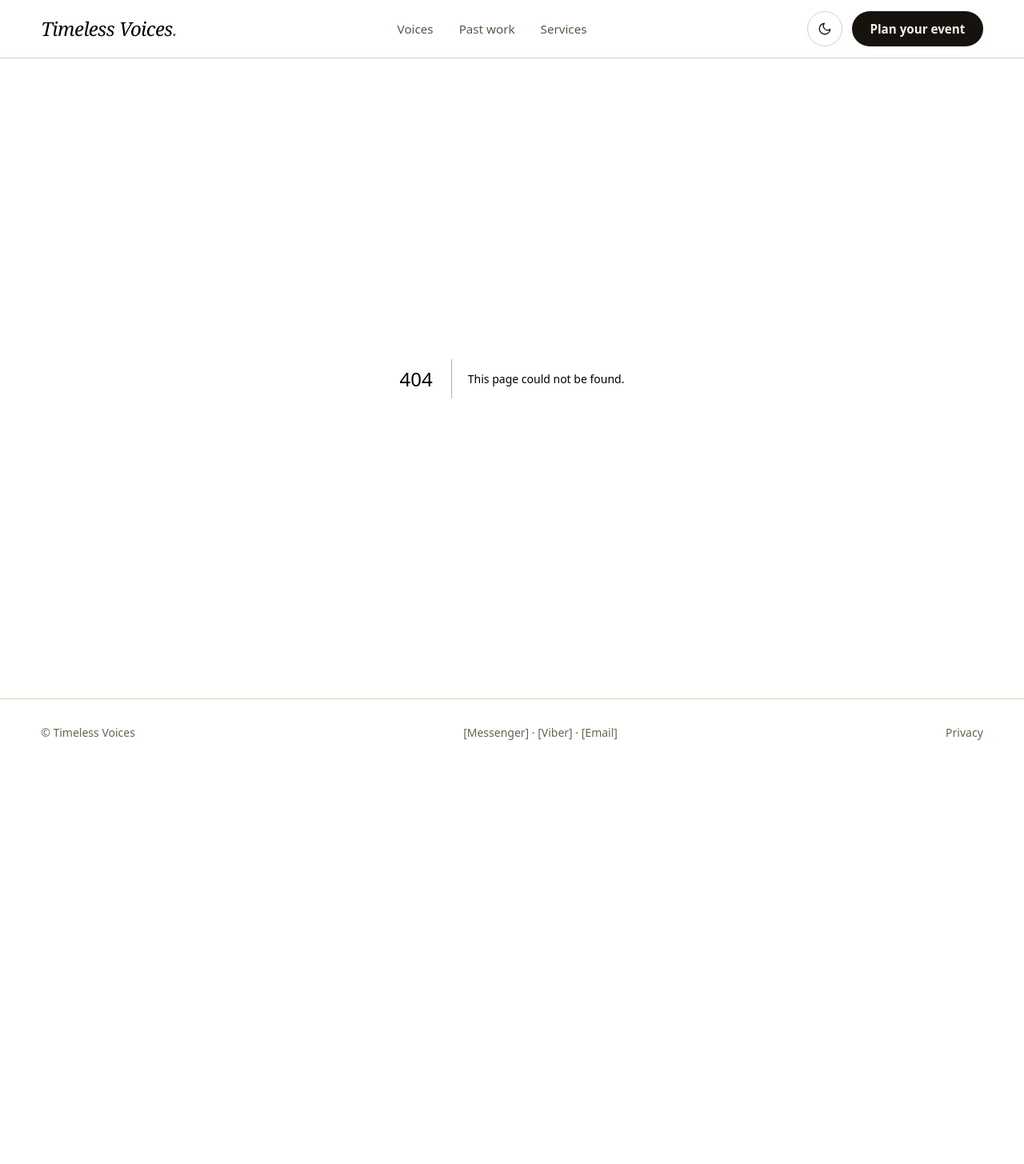
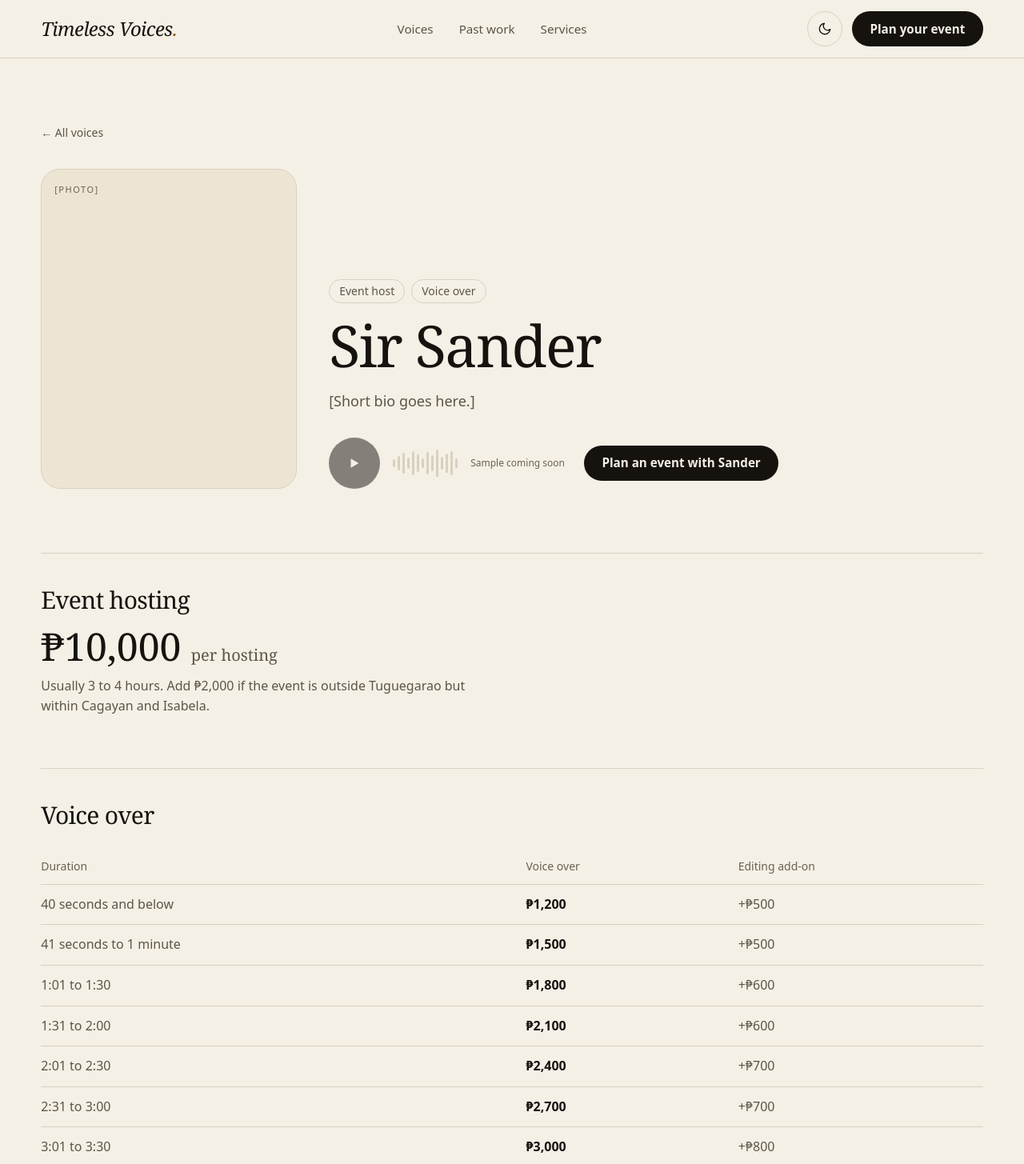
Before and after one commit to Dell015/Timeless-Voice, a Next.js app: page /talent/sir-sander in a window 1280 px wide. Before the commit this address had no page. Shown: the top 1455 px of the page at 80% size. Before the commit the page ends 958 px from the top, so only its background shows below. Built offline with nearby package versions, Linux system fonts and the light colour scheme.

Commit message:
feat: add privacy page and talent data structure with initial talent details

```diff
--- /dev/null
+++ b/src/app/privacy/page.tsx
@@ -0,0 +1,30 @@
+import type { Metadata } from "next";
+
+export const metadata: Metadata = { title: "Privacy" };
+
+const sections: [string, string][] = [
+  ["What we collect", "When you send an inquiry or plan an event, we collect the details you enter: your name, contact details, event date and place, and what you need. [Confirm the final list of fields.]"],
+  ["Why we collect it", "To pass your request to the talent you chose, reply to you, and arrange your booking. We do not use it for anything unrelated."],
+  ["Who sees it", "The talent you contacted and the site team. We do not sell your details. [Confirm service providers, such as hosting and email.]"],
+  ["How long we keep it", "[Decide a retention period.] You can ask us to correct or delete your details at any time."],
+  ["Cookies and analytics", "[Describe analytics and advertising pixels once chosen. Ask for consent before using them.]"],
+  ["Contact", "[Email or Messenger for privacy requests.]"],
+];
+
+export default function PrivacyPage() {
+  return (
+    <div className="wrap max-w-3xl py-16 md:py-24">
+      <h1 className="font-display text-5xl tracking-tight">Privacy</h1>
+      <p className="mt-4 rounded-xl border border-line bg-surface p-4 text-sm text-muted">
+        Draft for review. This is a plain-language starting point, not legal advice. It should be checked against the
+        Philippine Data Privacy Act before launch.
+      </p>
+      {sections.map(([h, p]) => (
+        <section key={h} className="mt-10">
+          <h2 className="font-display text-2xl">{h}</h2>
+          <p className="mt-3 text-muted">{p}</p>
+        </section>
+      ))}
+    </div>
+  );
+}
--- /dev/null
+++ b/src/app/talent/[slug]/page.tsx
@@ -0,0 +1,87 @@
+import type { Metadata } from "next";
+import Link from "next/link";
+import { notFound } from "next/navigation";
+import { SamplePlayer } from "@/components/sample-player";
+import { peso, talents } from "@/data/talents";
+
+export function generateStaticParams() {
+  return talents.map((t) => ({ slug: t.slug }));
+}
+
+export async function generateMetadata({ params }: PageProps<"/talent/[slug]">): Promise<Metadata> {
+  const { slug } = await params;
+  const t = talents.find((x) => x.slug === slug);
+  return t ? { title: t.name, description: `${t.name}: ${t.tags.join(", ")}.` } : {};
+}
+
+export default async function TalentPage({ params }: PageProps<"/talent/[slug]">) {
+  const { slug } = await params;
+  const t = talents.find((x) => x.slug === slug);
+  if (!t) notFound();
+
+  return (
+    <div className="wrap py-12 md:py-20">
+      <Link href="/#voices" className="ulink text-sm text-muted">← All voices</Link>
+
+      <header className="mt-8 grid gap-10 md:grid-cols-[320px_1fr]">
+        <div className="relative aspect-[4/5] rounded-3xl border border-line bg-surface">
+          <span className="absolute left-4 top-4 text-[11px] uppercase tracking-[0.14em] text-subtle">[PHOTO]</span>
+        </div>
+        <div className="flex flex-col justify-end">
+          <ul className="mb-4 flex flex-wrap gap-2 text-sm">
+            {t.tags.map((tag) => (
+              <li key={tag} className="rounded-full border border-line px-3 py-1 text-muted">{tag}</li>
+            ))}
+          </ul>
+          <h1 className="font-display text-5xl tracking-tight md:text-7xl">{t.name}</h1>
+          <p className="mt-5 max-w-xl text-lg text-muted">{t.bio}</p>
+          <div className="mt-8 flex flex-wrap items-center gap-6">
+            <SamplePlayer name={t.name} size="lg" />
+            <Link href="/plan" className="btn">Plan an event with {t.name.replace("Sir ", "")}</Link>
+          </div>
+        </div>
+      </header>
+
+      <section aria-labelledby="hosting" className="mt-20 border-t border-line pt-10">
+        <h2 id="hosting" className="font-display text-3xl tracking-tight">Event hosting</h2>
+        <p className="mt-4 font-display text-5xl">
+          {peso(t.hosting.from)} <span className="text-xl text-muted">per hosting</span>
+        </p>
+        <p className="mt-3 max-w-xl text-muted">{t.hosting.note}</p>
+      </section>
+
+      <section aria-labelledby="vo" className="mt-16 border-t border-line pt-10">
+        <h2 id="vo" className="font-display text-3xl tracking-tight">Voice over</h2>
+        <div className="mt-6 overflow-x-auto">
+          <table className="w-full min-w-[420px] text-left">
+            <caption className="sr-only">Voice over prices by duration</caption>
+            <thead>
+              <tr className="border-b border-line text-sm text-subtle">
+                <th scope="col" className="py-3 pr-4 font-medium">Duration</th>
+                <th scope="col" className="py-3 pr-4 font-medium">Voice over</th>
+                <th scope="col" className="py-3 font-medium">Editing add-on</th>
+              </tr>
+            </thead>
+            <tbody>
+              {t.voRates.map((r) => (
+                <tr key={r.duration} className="border-b border-line">
+                  <th scope="row" className="py-3 pr-4 font-normal text-muted">{r.duration}</th>
+                  <td className="py-3 pr-4 font-semibold">{peso(r.price)}</td>
+                  <td className="py-3 text-muted">{r.edit}</td>
+                </tr>
+              ))}
+            </tbody>
+          </table>
+        </div>
+        <p className="mt-4 text-muted">{t.voExtra.note}</p>
+        <p className="mt-2 text-sm text-subtle">
+          Editing means adding the background music and sound effects you want. Script writing is not included.
+        </p>
+        <ul className="mt-6 list-disc space-y-1 pl-5 text-muted">
+          {t.voIncludes.map((i) => <li key={i}>{i}</li>)}
+        </ul>
+        <p className="mt-6 text-sm text-subtle">Rates are a guide and may change. Final price is confirmed when you book.</p>
+      </section>
+    </div>
+  );
+}
--- /dev/null
+++ b/src/data/talents.ts
@@ -0,0 +1,48 @@
+export type VoRow = { duration: string; price: number; edit: string };
+
+export type Talent = {
+  slug: string;
+  name: string;
+  tags: string[];
+  bio: string;
+  hosting: { from: number; outsideExtra: number; note: string };
+  voRates: VoRow[];
+  voExtra: { price: number; edit: string; note: string };
+  voIncludes: string[];
+};
+
+export const talents: Talent[] = [
+  {
+    slug: "sir-sander",
+    name: "Sir Sander",
+    tags: ["Event host", "Voice over"],
+    bio: "[Short bio goes here.]",
+    hosting: {
+      from: 10000,
+      outsideExtra: 2000,
+      note: "Usually 3 to 4 hours. Add ₱2,000 if the event is outside Tuguegarao but within Cagayan and Isabela.",
+    },
+    voRates: [
+      { duration: "40 seconds and below", price: 1200, edit: "+₱500" },
+      { duration: "41 seconds to 1 minute", price: 1500, edit: "+₱500" },
+      { duration: "1:01 to 1:30", price: 1800, edit: "+₱600" },
+      { duration: "1:31 to 2:00", price: 2100, edit: "+₱600" },
+      { duration: "2:01 to 2:30", price: 2400, edit: "+₱700" },
+      { duration: "2:31 to 3:00", price: 2700, edit: "+₱700" },
+      { duration: "3:01 to 3:30", price: 3000, edit: "+₱800" },
+      { duration: "3:31 to 4:00", price: 3300, edit: "+₱800" },
+      { duration: "4:01 to 4:30", price: 3600, edit: "+₱900" },
+      { duration: "4:31 to 5:00", price: 3900, edit: "+₱900" },
+      { duration: "5:01 to 5:30", price: 4200, edit: "+₱950" },
+      { duration: "5:31 to 6:00", price: 4500, edit: "+₱950" },
+    ],
+    voExtra: { price: 300, edit: "+₱50", note: "6:01 and above: +₱300 for every extra minute (editing +₱50 per minute)." },
+    voIncludes: [
+      "Denoising and voice enhancement to your liking",
+      "You can suggest the pace and mood",
+      "Up to 2 revisions, with no changes to the script",
+    ],
+  },
+];
+
+export const peso = (n: number) => `₱${n.toLocaleString("en-PH")}`;
```
